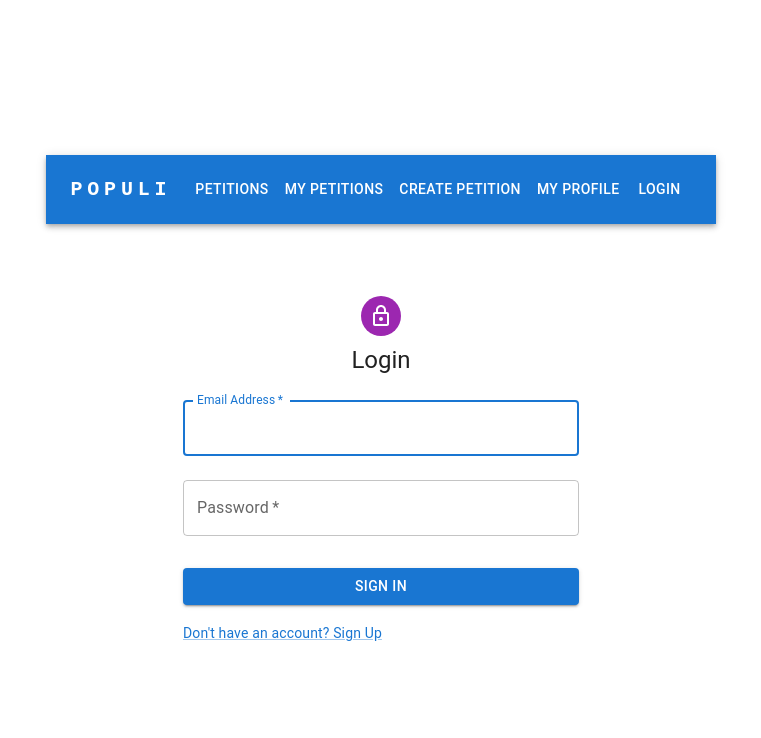
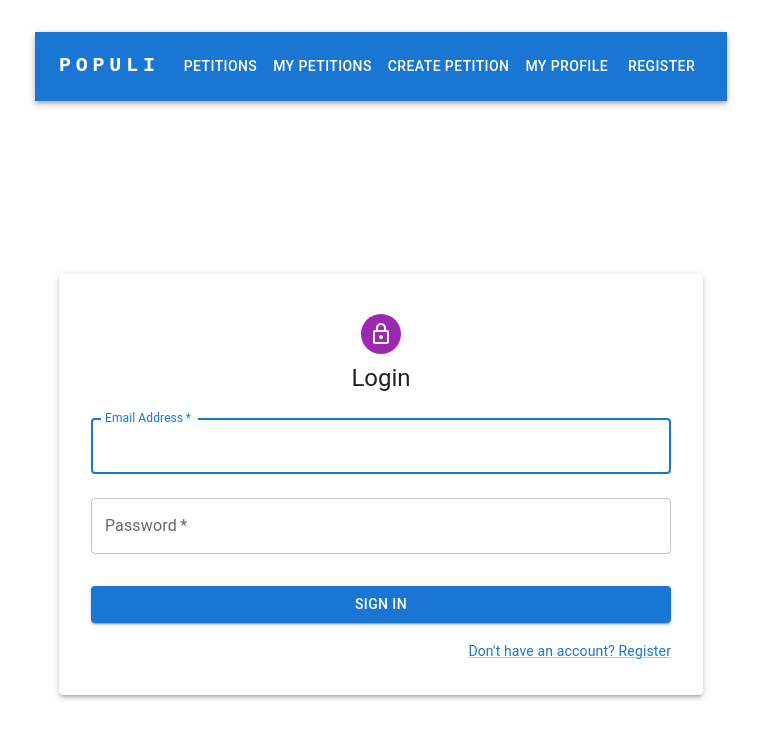
Before and after one commit to HenryJBorthwick/hbo50-full-stack-petitions-react-website-project, a React (Vite) app: page /login in a window 1280 px wide. Shown: the top 738 px of the page, without its empty margins (259-1020 px from the left). Built offline with nearby package versions, Linux system fonts and the light colour scheme.

Commit message:
Polishing register and login.

```diff
--- a/src/components/Login.tsx
+++ b/src/components/Login.tsx
@@ -2,7 +2,7 @@ import React, { useState, useEffect } from 'react';
 import {
     Avatar, Button, CssBaseline, TextField,
     Link, Grid, Box, Typography, Container,
-    createTheme, ThemeProvider, Alert, CircularProgress
+    createTheme, ThemeProvider, Alert, CircularProgress, Paper
 } from '@mui/material';
 import LockOutlinedIcon from '@mui/icons-material/LockOutlined';
 import axios from 'axios';
@@ -70,18 +70,18 @@ export default function SignIn() {
 
     return (
         <ThemeProvider theme={theme}>
-            <NavBar /> {/* Add the NavBar at the top */}
-            <Container component="main" maxWidth="xs" sx={{ marginTop: 8 }}> {/* Add marginTop to prevent overlap */}
+            <NavBar />
+            <Container component="main" maxWidth="md" sx={{ mt: 8, display: 'flex', justifyContent: 'center', alignItems: 'center', minHeight: '80vh' }}>
                 <CssBaseline />
+                <Paper elevation={3} sx={{ p: 4, width: '100%' }}>
                     <Box
                         sx={{
-                        marginTop: 8,
                             display: 'flex',
                             flexDirection: 'column',
                             alignItems: 'center',
                         }}
                     >
-                    <Avatar sx={{ m: 1, bgcolor: 'secondary.main' }}>
+                        <Avatar sx={{ m: 1, backgroundColor: 'secondary.main' }}>
                             <LockOutlinedIcon />
                         </Avatar>
                         <Typography component="h1" variant="h5">
@@ -113,20 +113,27 @@ export default function SignIn() {
                                 type="submit"
                                 fullWidth
                                 variant="contained"
-                            sx={{ mt: 3, mb: 2 }}
+                                sx={{
+                                    mt: 3,
+                                    mb: 2,
+                                    '&:hover': {
+                                        backgroundColor: 'primary.dark',
+                                    },
+                                }}
                                 disabled={loading}
                             >
                                 {loading ? <CircularProgress size={24} /> : 'Sign In'}
                             </Button>
-                        <Grid container>
+                            <Grid container justifyContent="flex-end">
                                 <Grid item>
-                                <Link onClick={() => navigate('/register')} variant="body2">
-                                    {"Don't have an account? Sign Up"}
+                                    <Link onClick={() => navigate('/register')} variant="body2" sx={{ cursor: 'pointer' }}>
+                                        {"Don't have an account? Register"}
                                     </Link>
                                 </Grid>
                             </Grid>
                         </Box>
                     </Box>
+                </Paper>
             </Container>
         </ThemeProvider>
     );
--- a/src/components/NavBar.tsx
+++ b/src/components/NavBar.tsx
@@ -13,7 +13,7 @@ import {
     Tooltip
 } from '@mui/material';
 import MenuIcon from '@mui/icons-material/Menu';
-import { useNavigate } from 'react-router-dom';
+import { useNavigate, useLocation } from 'react-router-dom';
 import { API_HOST } from '../../config';
 import axios from 'axios';
 import { useUserStore } from '../store';
@@ -22,6 +22,7 @@ const NavigationBar: React.FC = () => {
     const [anchorElNav, setAnchorElNav] = useState<null | HTMLElement>(null);
     const [profileImage, setProfileImage] = useState<string>('/images/default-avatar.png');
     const navigate = useNavigate();
+    const location = useLocation();
     const { user, setUser } = useUserStore((state) => ({
         user: state.user,
         setUser: state.setUser,
@@ -187,7 +188,11 @@ const NavigationBar: React.FC = () => {
                             </>
                         )}
                         {!user && (
-                            <Button color="inherit" onClick={() => navigate('/login')}>Login</Button>
+                            location.pathname === '/register' ? (
+                                <Button color="inherit" onClick={() => navigate('/login')}>Login</Button>
+                            ) : (
+                                <Button color="inherit" onClick={() => navigate('/register')}>Register</Button>
+                            )
                         )}
                     </Box>
                 </Toolbar>
--- a/src/components/Register.tsx
+++ b/src/components/Register.tsx
@@ -223,7 +223,7 @@ export default function Register() {
                                     />
                                 </Grid>
                             </Grid>
-                            <Button type="submit" fullWidth variant="contained" sx={{ mt: 3, mb: 2 }}>
+                            <Button type="submit" fullWidth variant="contained" sx={{ mt: 3, mb: 2, '&:hover': { backgroundColor: 'primary.dark', } }}>
                                 Register
                             </Button>
                             {error && <Alert severity="error">{error}</Alert>}
```
Lines whose indentation alone changed are shown as unchanged.
